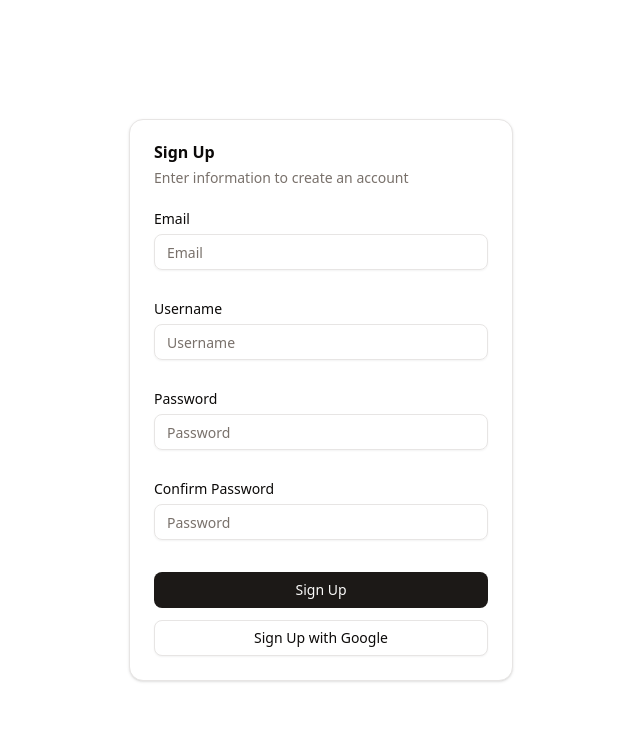
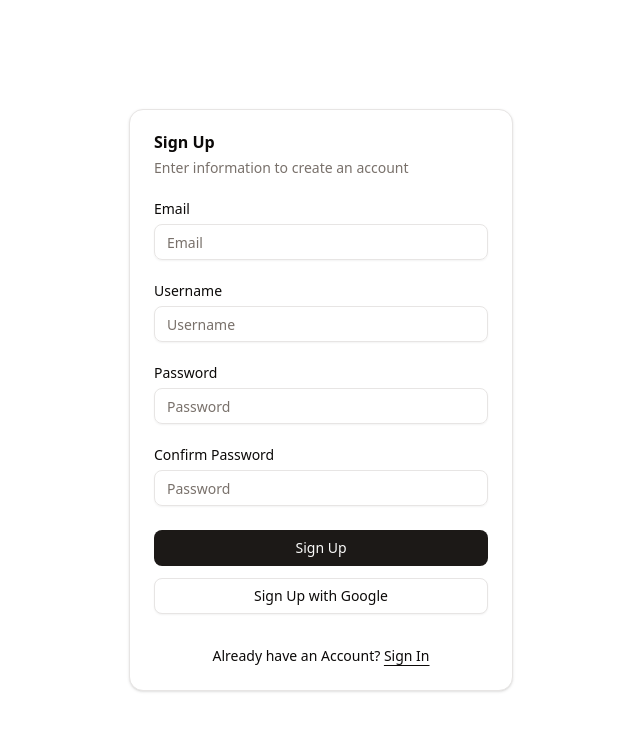
Before and after one commit to phongvu009/simple_note_app, a Next.js app: page /signup in a window 1280 px wide. Shown: the top 730 px of the page, without its empty margins (319-959 px from the left). Built offline with nearby package versions, Linux system fonts and the light colour scheme.

Commit message:
Adding proxy to handle sign-in successfully

```diff
--- /dev/null
+++ b/app/dashboard/page.tsx
@@ -0,0 +1,6 @@
+
+export default function Page(){
+    return (
+        <div>Dashboard</div>
+    )
+}
--- a/components/forms/login-form.tsx
+++ b/components/forms/login-form.tsx
@@ -72,7 +72,7 @@ export function LoginForm({
 
       if(response.success){
         toast.success(response.message)
-        router.push("/dasboard")
+        router.push("/dashboard")
       }else{
         toast.error(response.message)
       }
--- a/components/forms/signup-form.tsx
+++ b/components/forms/signup-form.tsx
@@ -7,6 +7,7 @@ import {Input } from "@/components/ui/input"
 
 import {useState} from "react"
 import {Loader2} from "lucide-react"
+import Link from 'next/link'
 import {Button } from "@/components/ui/button"
 import { toast} from "sonner"
 
@@ -106,6 +107,7 @@ export function SignupForm({className, ...props}:React.ComponentProps<"div">){
                 <CardContent>
                     <Form {...form} >
                         <form onSubmit={form.handleSubmit(onSubmit)} className="space-y-8">
+                            <div className= "flex flex-col gap-6">
                             <div className="grid gap-3">
                                 <SignupFormField
                                     name="email"
@@ -151,6 +153,13 @@ export function SignupForm({className, ...props}:React.ComponentProps<"div">){
 
                                 </Button>
                             </div>
+                        </div>
+
+                        <div className="mt-4 text-center text-sm">
+                            Already have an Account?{" "}
+                            <Link href="/login" className="underline underline-offset-4">Sign In</Link>
+
+                        </div>
                         </form>
 
                     </Form>
--- a/lib/auth.ts
+++ b/lib/auth.ts
@@ -2,6 +2,7 @@ import { betterAuth } from "better-auth";
 import { drizzleAdapter } from "better-auth/adapters/drizzle";
 import { db } from "@/db/drizzle"; // your drizzle instance
 import { schema } from "@/db/schema"
+import { nextCookies } from "better-auth/next-js";
 
 export const auth = betterAuth({
     database: drizzleAdapter(db, {
@@ -11,6 +12,6 @@ export const auth = betterAuth({
     emailAndPassword : {
         enabled: true,
 
-    }
-
+    },
+    plugins: [nextCookies()]
 });
--- /dev/null
+++ b/proxy.ts
@@ -0,0 +1,19 @@
+import { auth } from "@/lib/auth";
+import { headers } from "next/headers";
+import { NextRequest, NextResponse } from "next/server";
+
+export async function proxy(request: NextRequest) {
+    const session = await auth.api.getSession({
+        headers: await headers()
+    })
+
+    if (!session) {
+        return NextResponse.redirect(new URL("/login", request.url));
+    }
+
+    return NextResponse.next();
+}
+
+export const config = {
+    matcher: ["/dashboard/:path*"],
+};
```
